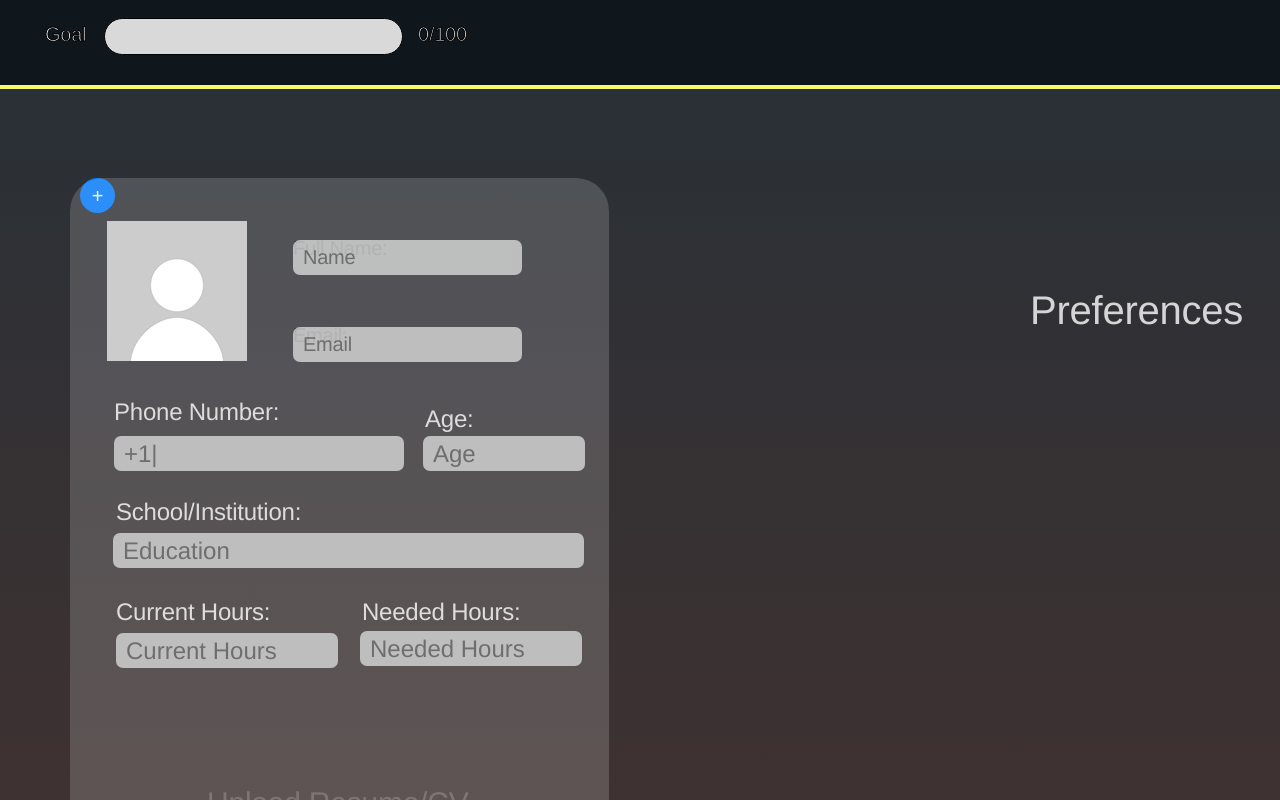
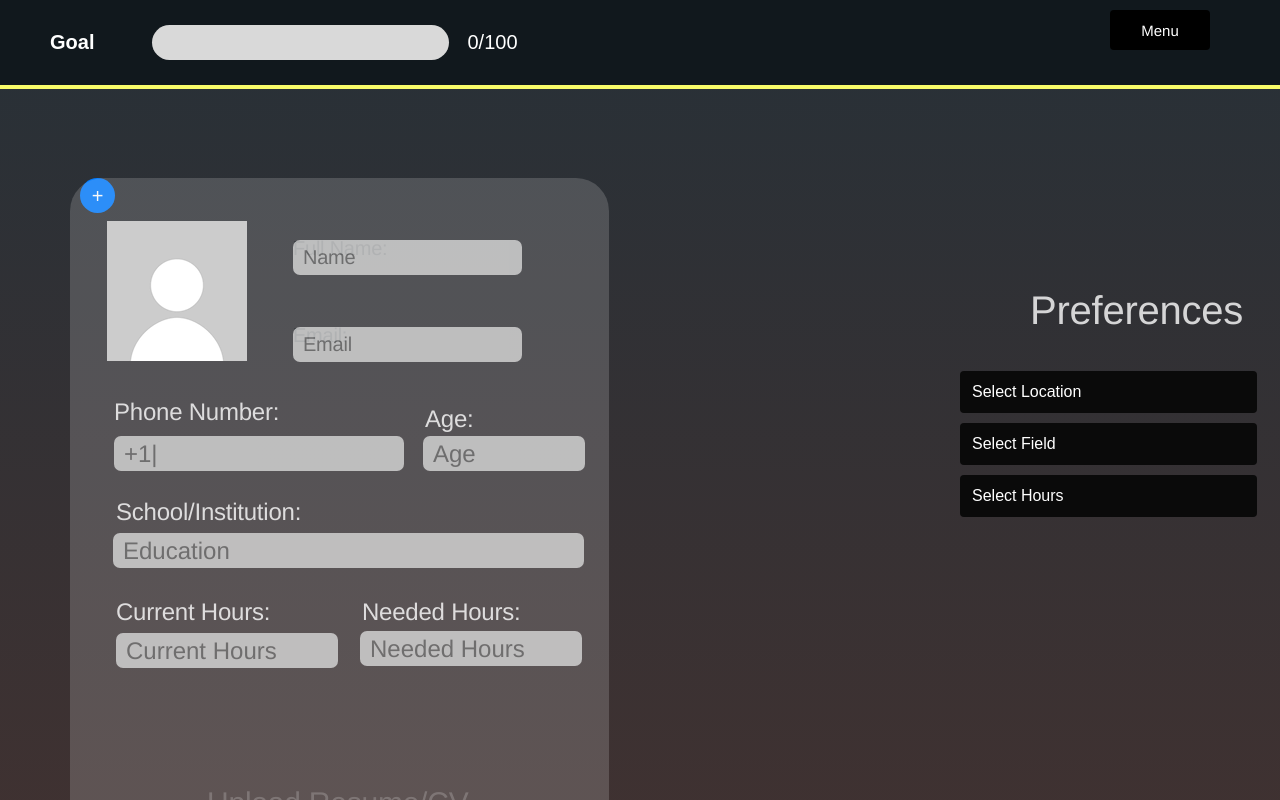
Before and after one commit to Inika-Goyal/YouthInAction, a React (Create React App) app in the folder youth_in_action/: page /user in a window 1280 px wide. Shown: the top 800 px of the page. Built offline with nearby package versions, Linux system fonts and the light colour scheme.

Commit message:
fixed user

```diff
--- a/youth_in_action/src/OrgData.js
+++ b/youth_in_action/src/OrgData.js
@@ -71,7 +71,7 @@ export const organizationsData = [
       imageUrl: nyc311 ,
       imageName: "nyc311",
       field: "Hospitality",
-      location: "NYC",
+      location: "New York",
       applicationLink: "https://portal.311.nyc.gov/article/?kanumber=KA-01390",
       status: "Pending",
       saved: 1,
--- a/youth_in_action/src/User.css
+++ b/youth_in_action/src/User.css
@@ -15,6 +15,7 @@
     border-radius: 5px;        /* Rounded corners */
     cursor: pointer;          /* Pointer cursor on hover */
     transition: background-color 0.3s ease; /* Smooth transition for hover effect */
+    left: 500 px;
   }
 
   .save-btn:hover {
@@ -28,6 +29,8 @@
   margin-top: 10px; /* Space between Preferences and dropdown */
   width: 297px; /* Same width as Location rectangle */
   margin-left: 50px; /* Adjust this value to align properly with Save and Preferences */
+  left :-200px;
+  top: -500px;
 }
 
 .dropdown-btn {
--- a/youth_in_action/src/User.jsx
+++ b/youth_in_action/src/User.jsx
@@ -1,12 +1,27 @@
 import React, { useRef, useState } from "react";
 import userIcon from "./assets/user_pref_icon.png";
 import "./User.css";
+import MenuDropDown from "./MenuDropDown"; // Import the MenuDropDown component
+function Header() {
+  return (
+    <header className="navBar">
+      <h1 className="logo">Goal</h1>
+      <div className="progressBar" />
+      <p className="progressText">0/100</p>
+      <MenuDropDown />
+    </header>
+  );
+}
 
 function User() {
   const fileInputRef = useRef(null);
   const [selectedFile, setSelectedFile] = useState(null);
   const [isLocationDropdownOpen, setIsLocationDropdownOpen] = useState(false);
+  const [isFieldDropdownOpen, setIsFieldDropdownOpen] = useState(false);
+  const [isHoursDropdownOpen, setIsHoursDropdownOpen] = useState(false);
   const [selectedLocation, setSelectedLocation] = useState("Select Location");
+  const [selectedField, setSelectedField] = useState("Select Field");
+  const [selectedHours, setSelectedHours] = useState("Select Hours");
 
   const handleFileUpload = () => {
     fileInputRef.current.click();
@@ -22,11 +37,38 @@ function User() {
 
   const toggleLocationDropdown = () => {
     setIsLocationDropdownOpen(!isLocationDropdownOpen);
+    // Close other dropdowns when opening this one
+    setIsFieldDropdownOpen(false);
+    setIsHoursDropdownOpen(false);
+  };
+
+  const toggleFieldDropdown = () => {
+    setIsFieldDropdownOpen(!isFieldDropdownOpen);
+    // Close other dropdowns when opening this one
+    setIsLocationDropdownOpen(false);
+    setIsHoursDropdownOpen(false);
+  };
+
+  const toggleHoursDropdown = () => {
+    setIsHoursDropdownOpen(!isHoursDropdownOpen);
+    // Close other dropdowns when opening this one
+    setIsLocationDropdownOpen(false);
+    setIsFieldDropdownOpen(false);
   };
 
   const handleLocationClick = (option) => {
     setSelectedLocation(option);
     setIsLocationDropdownOpen(false);
+  };
+
+  const handleFieldClick = (option) => {
+    setSelectedField(option);
+    setIsFieldDropdownOpen(false);
+  };
+
+  const handleHoursClick = (option) => {
+    setSelectedHours(option);
+    setIsHoursDropdownOpen(false);
   };
 
   const handleSave = () => {
@@ -39,14 +81,7 @@ function User() {
         <div className="overlap">
           <div className="rectangle" />
 
-          <div className="task-bar">
-            <div className="overlap-group">
-              <div className="div" />
-              <div className="text-wrapper">Goal</div>
-              <div className="text-wrapper-2">0/100</div>
-              <div className="text-wrapper-3">Menu</div>
-            </div>
-          </div>
+          <Header />
 
           <div className="group">
             <div className="overlap-2">
@@ -102,30 +137,55 @@ function User() {
             </div>
 
             <div className="div-wrapper">
-              <button className="save-btn" onClick={handleSave}>Save</button>
-            </div>
-
-            <div className="text-wrapper-15">Preferences</div>
-
-            {/* Location Dropdown below Preferences */}
+              {/* Location Dropdown */}
               <div className="dropdown">
                 <button onClick={toggleLocationDropdown} className="dropdown-btn">
                   {selectedLocation}
                 </button>
                 {isLocationDropdownOpen && (
                   <div className="dropdown-content">
-                  <a href="#" onClick={() => handleLocationClick("Chicago, IL")}>Chicago, IL</a>
-                  <a href="#" onClick={() => handleLocationClick("West Hills, CA")}>West Hills, CA</a>
-                  <a href="#" onClick={() => handleLocationClick("Cleveland, OH")}>Cleveland, OH</a>
-                  <a href="#" onClick={() => handleLocationClick("Dallas, Texas")}>Dallas, Texas</a>
-                  <a href="#" onClick={() => handleLocationClick("Austin, Texas")}>Austin, Texas</a>
-                  <a href="#" onClick={() => handleLocationClick("New York, NY")}>New York, NY</a>
-                  <a href="#" onClick={() => handleLocationClick("Kansas City, MO")}>Kansas City, MO</a>
-                  <a href="#" onClick={() => handleLocationClick("White Hour, TN")}>White Hour, TN</a>
+                    <a href="#" onClick={() => handleLocationClick("Chicago, IL")}>Chicago</a>
+                    <a href="#" onClick={() => handleLocationClick("Austin, Texas")}>Austin</a>
+                    <a href="#" onClick={() => handleLocationClick("New York, NY")}>New York</a>
                     <a href="#" onClick={() => handleLocationClick("Las Vegas, Nevada")}>Las Vegas, Nevada</a>
                   </div>
                 )}
               </div>
+
+              {/* Field Dropdown - NEW */}
+              <div className="dropdown">
+                <button onClick={toggleFieldDropdown} className="dropdown-btn">
+                  {selectedField}
+                </button>
+                {isFieldDropdownOpen && (
+                  <div className="dropdown-content">
+                    <a href="#" onClick={() => handleFieldClick("Hospitality")}>Hospitality</a>
+                    <a href="#" onClick={() => handleFieldClick("Sports")}>Sports</a>
+                    <a href="#" onClick={() => handleFieldClick("Community")}>Community</a>
+                    <a href="#" onClick={() => handleFieldClick("Wildlife")}>Wildlife</a>
+                  </div>
+                )}
+              </div>
+
+              {/* Hours Dropdown - NEW */}
+              <div className="dropdown">
+                <button onClick={toggleHoursDropdown} className="dropdown-btn">
+                  {selectedHours}
+                </button>
+                {isHoursDropdownOpen && (
+                  <div className="dropdown-content">
+                    <a href="#" onClick={() => handleHoursClick("1 hours")}>1 hours</a>
+                    <a href="#" onClick={() => handleHoursClick("2 hours")}>2 hours</a>
+                    <a href="#" onClick={() => handleHoursClick("3 hours")}>3 hours</a>
+                    <a href="#" onClick={() => handleHoursClick("4 hours")}>4 hours</a>
+                  </div>
+                )}
+              </div>
+
+              <button className="save-btn" onClick={handleSave}>Save</button>
+            </div>
+
+            <div className="text-wrapper-15">Preferences</div>
 
             <img className="img-2" alt="Img" src={userIcon} />
           </div>
```
Lines whose indentation alone changed are shown as unchanged.
